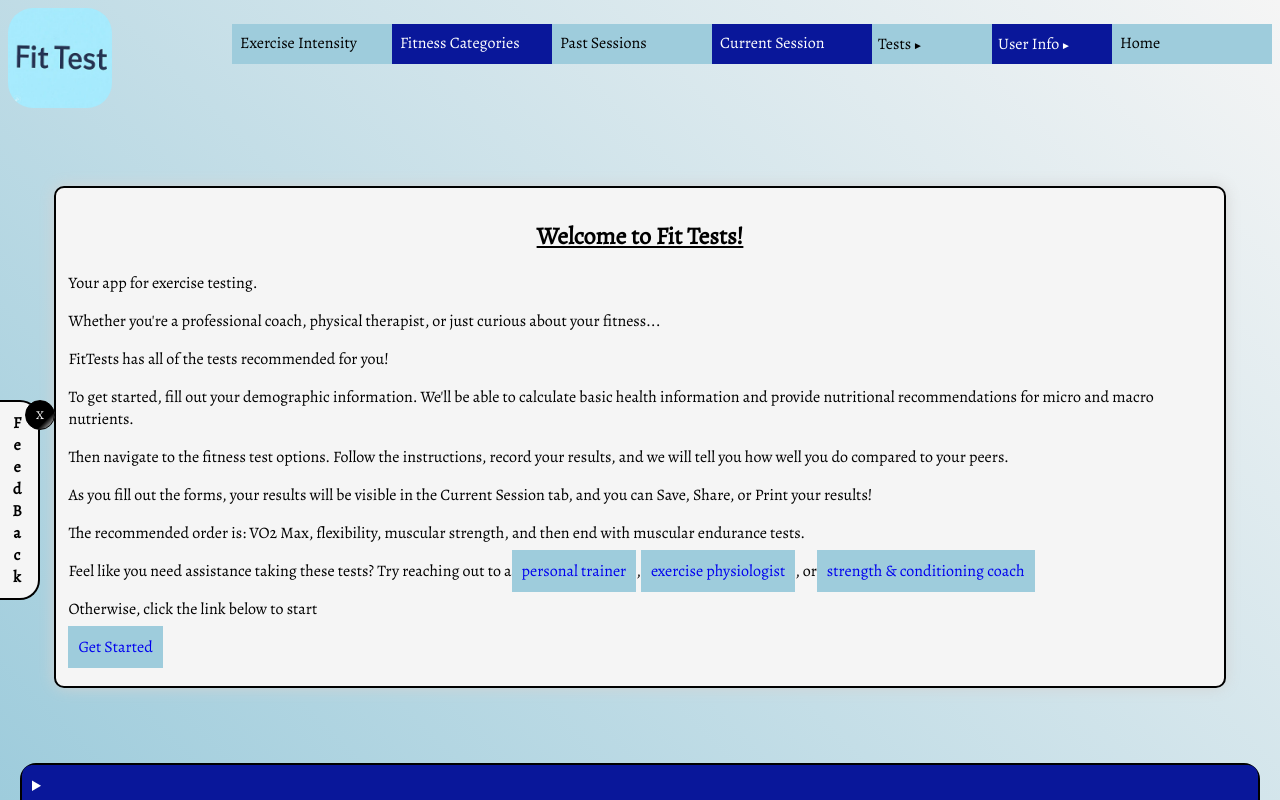
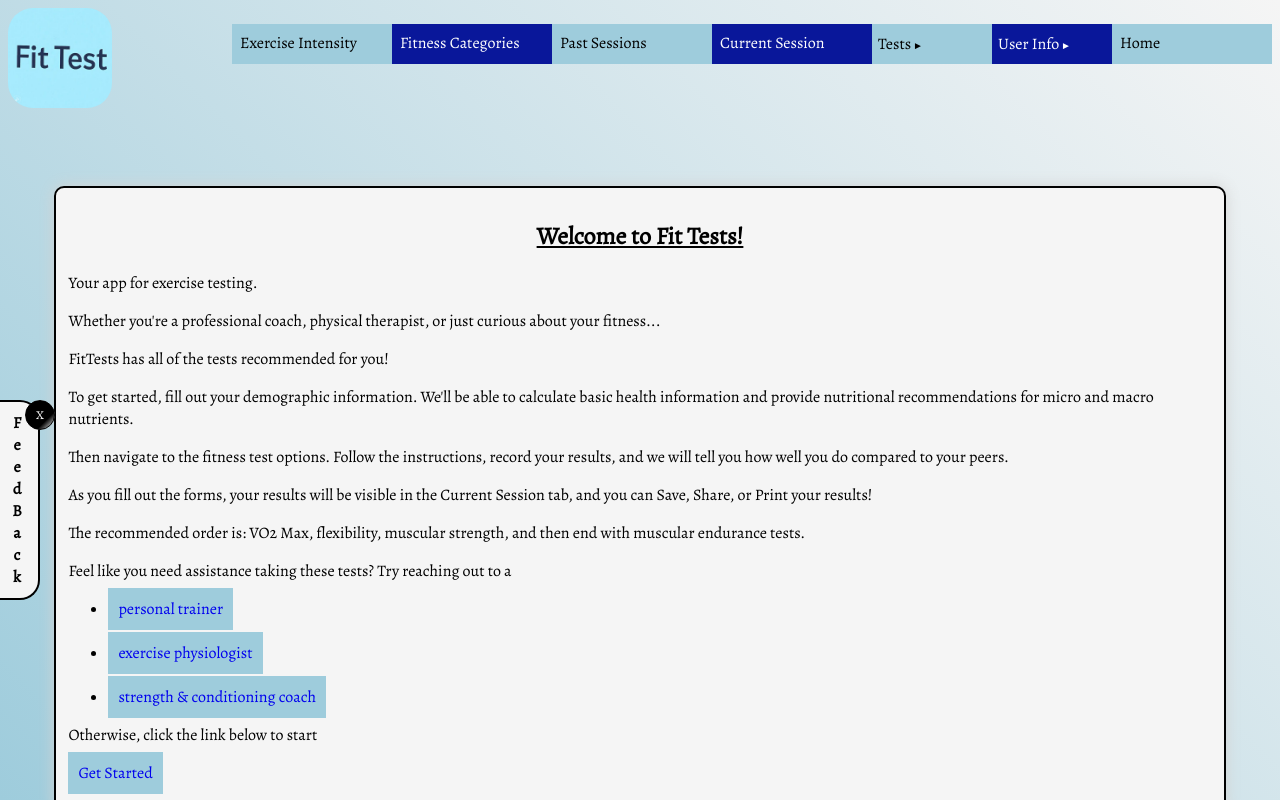
Before and after one commit to damatoaj/fitTest, a React (Create React App) app: page /#/ in a window 1280 px wide. Shown: the top 800 px of the page. Built offline with nearby package versions, Linux system fonts and the light colour scheme.

Commit message:
put homepage links in a ul and added spacing

```diff
--- a/src/Screens/Home.tsx
+++ b/src/Screens/Home.tsx
@@ -29,25 +29,34 @@ const Home = () => {
 
                 <p>
                     Feel like you need assistance taking these tests? Try reaching out to a
+                    <ul>
+                        <li>
                             <a
                                 target='_blank'
                                 rel='noreferrer'
                                 href='https://www.ecosia.org/search?addon=opensearch&addonversion=7.1.0&q=personal+trainers+near+me'>
                                 personal trainer
-                    </a>,
+                            </a>
+                        </li>
+                        <br></br>
+                        <li>
                             <a
                                 target='_blank'
                                 rel='noreferrer'
                                 href='https://www.ecosia.org/search?addon=opensearch&addonversion=7.1.0&q=exercise+physiologist+near+me'>
                                 exercise physiologist
-                    </a>,
-                    or
+                            </a>
+                        </li>
+                        <br></br>
+                        <li>
                             <a
                                 target='_blank'
                                 rel='noreferrer'
                                 href='https://www.ecosia.org/search?addon=opensearch&addonversion=7.1.0&q=strength+and+conditioning+coach+near+me'>
                                 strength & conditioning coach
                             </a>
+                        </li>
+                    </ul>
                 </p>
                 <p>
                     Otherwise, click the link below to start
```
Lines whose indentation alone changed are shown as unchanged.
